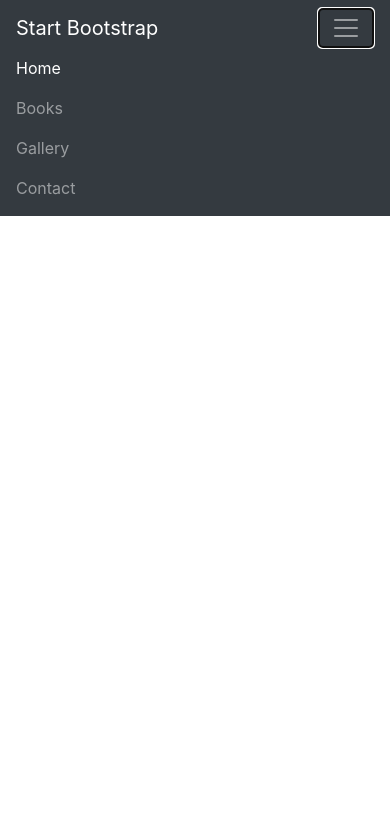
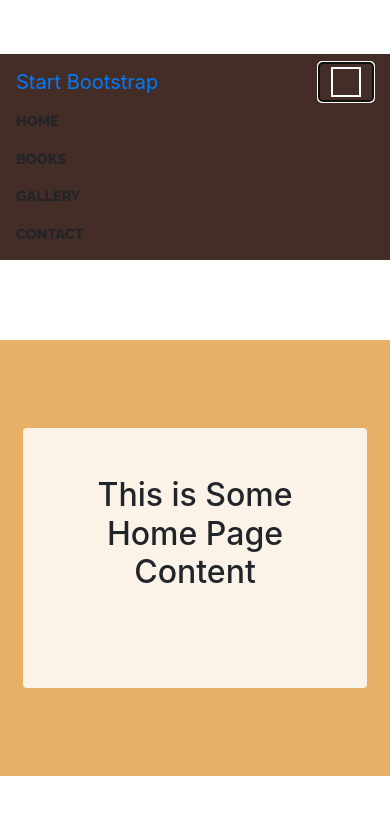
Before and after one commit to rgubbala11/SampleSite, a website: page index.html in a window 390 px wide. Both pictures are taken after a click on the button "Toggle navigation". Shown: the top 814 px of the page. Drawn offline with nearby package versions, Linux system fonts and the light colour scheme.

Commit message:
Styles
added styles to the site

```diff
--- a/index.html
+++ b/index.html
@@ -12,6 +12,11 @@
 
     <!-- Bootstrap core CSS -->
     <link href="vendor/bootstrap/css/bootstrap.min.css" rel="stylesheet">
+
+	<!-- Custom fonts for this template -->
+    <link href="https://fonts.googleapis.com/css?family=Raleway:100,100i,200,200i,300,300i,400,400i,500,500i,600,600i,700,700i,800,800i,900,900i" rel="stylesheet">
+    <link href="https://fonts.googleapis.com/css?family=Lora:400,400i,700,700i" rel="stylesheet">
+
 	<script src="https://ajax.googleapis.com/ajax/libs/jquery/3.2.1/jquery.min.js"></script>
     <script type="text/javascript" src="scripts/app.js"></script>
     <link href="styles.css" rel="stylesheet" type="text/css" media="screen" />
@@ -34,7 +39,7 @@
   <body>
 
     <!-- Navigation -->
-    <nav class="navbar navbar-expand-lg navbar-dark bg-dark fixed-top">
+    <nav class="navbar navbar-expand-lg menuBarStyle">
       <div class="container">
         <a class="navbar-brand" href="#">Start Bootstrap</a>
         <button class="navbar-toggler" type="button" data-toggle="collapse" data-target="#navbarResponsive" aria-controls="navbarResponsive" aria-expanded="false" aria-label="Toggle navigation">
@@ -43,23 +48,25 @@
         <div class="collapse navbar-collapse" id="navbarResponsive">
           <ul class="navbar-nav ml-auto">
             <li class="nav-item active">
-              <a class="nav-link"  onclick="loadPage('home')" >Home
+              <a class="nav-link text-uppercase text-expanded menuItemStyle"  onclick="loadPage('home')" >Home
                 <span class="sr-only">(current)</span>
               </a>
             </li>
             <li class="nav-item" style="cursor:pointer" >
-              <a class="nav-link" onclick="loadPage('books')">Books</a>
+              <a class="nav-link text-uppercase text-expanded menuItemStyle" onclick="loadPage('books')">Books</a>
             </li>
             <li class="nav-item" style="cursor:pointer">
-              <a class="nav-link" onclick="loadPage('gallery')">Gallery</a>
+              <a class="nav-link text-uppercase text-expanded menuItemStyle" onclick="loadPage('gallery')">Gallery</a>
             </li>
             <li class="nav-item">
-              <a class="nav-link" href="#">Contact</a>
+              <a class="nav-link text-uppercase text-expanded menuItemStyle" >Contact</a>
             </li>
           </ul>
         </div>
       </div>
     </nav>
+
+	<!-- Navigation -->
 
     <!-- Page Content -->
     <div id="body_content"  class="pageContainer">
--- a/pages/Home.html
+++ b/pages/Home.html
@@ -2,10 +2,19 @@
 
 <div class="bodyContent" >
 
-    <div id="content">
-        <div class="wrapper">
-            <h2> This is Home Page Content</h2>
+    <section class="page-section cta">
+      <div class="container">
+        <div class="row">
+          <div class="col-xl-9 mx-auto">
+            <div class="cta-inner text-center rounded">
+              <h2 class="section-heading mb-5">
+                <span class="section-heading-upper">This is </span>
+                <span class="section-heading-lower">Some Home Page Content</span>
+              </h2>
+            </div>
+          </div>
         </div>
-    </div>
+      </div>
+    </section>
 
 </div>
--- a/styles.css
+++ b/styles.css
@@ -1,3 +1,59 @@
 .pageContainer{
     min-height: 1100px;
 }
+
+.menuBarStyle{
+	font-size: 1rem;
+    font-weight: 400;
+    line-height: 1.5;
+    color: #212529;
+    text-align: left;
+	background-color: rgba(47,23,15,.9);
+}
+
+.menuItemStyle{
+	font-size: .9rem;
+	font-family: Raleway;
+	color: rgba(255,255,255,.7);
+	padding-left: 8px;
+	padding-right: 8px;
+	font-weight: 800
+}
+
+.navbar-toggler-icon {
+    display: inline-block;
+    width: 1.5em;
+    height: 1.5em;
+    vertical-align: middle;
+    content: "";
+    background: no-repeat center center;
+    background-size: 100% 100%;
+	border: 2px solid white;
+}
+
+.bookLinkStyle{
+	color: blue;
+	text-decoration: none;
+	background-color: transparent;
+	cursor: pointer;
+	text-decoration: underline;
+
+}
+
+.cta {
+  padding-top: 5rem;
+  padding-bottom: 5rem;
+  background-color: rgba(230, 167, 86, 0.9);
+}
+
+.page-section {
+  margin-top: 5rem;
+  margin-bottom: 5rem;
+}
+
+.cta .cta-inner {
+  position: relative;
+  padding: 3rem;
+  margin: 0.5rem;
+  background-color: rgba(255, 255, 255, 0.85);
+}
```
Also changed, not shown: pages/Books.html (+85 -6 lines).
